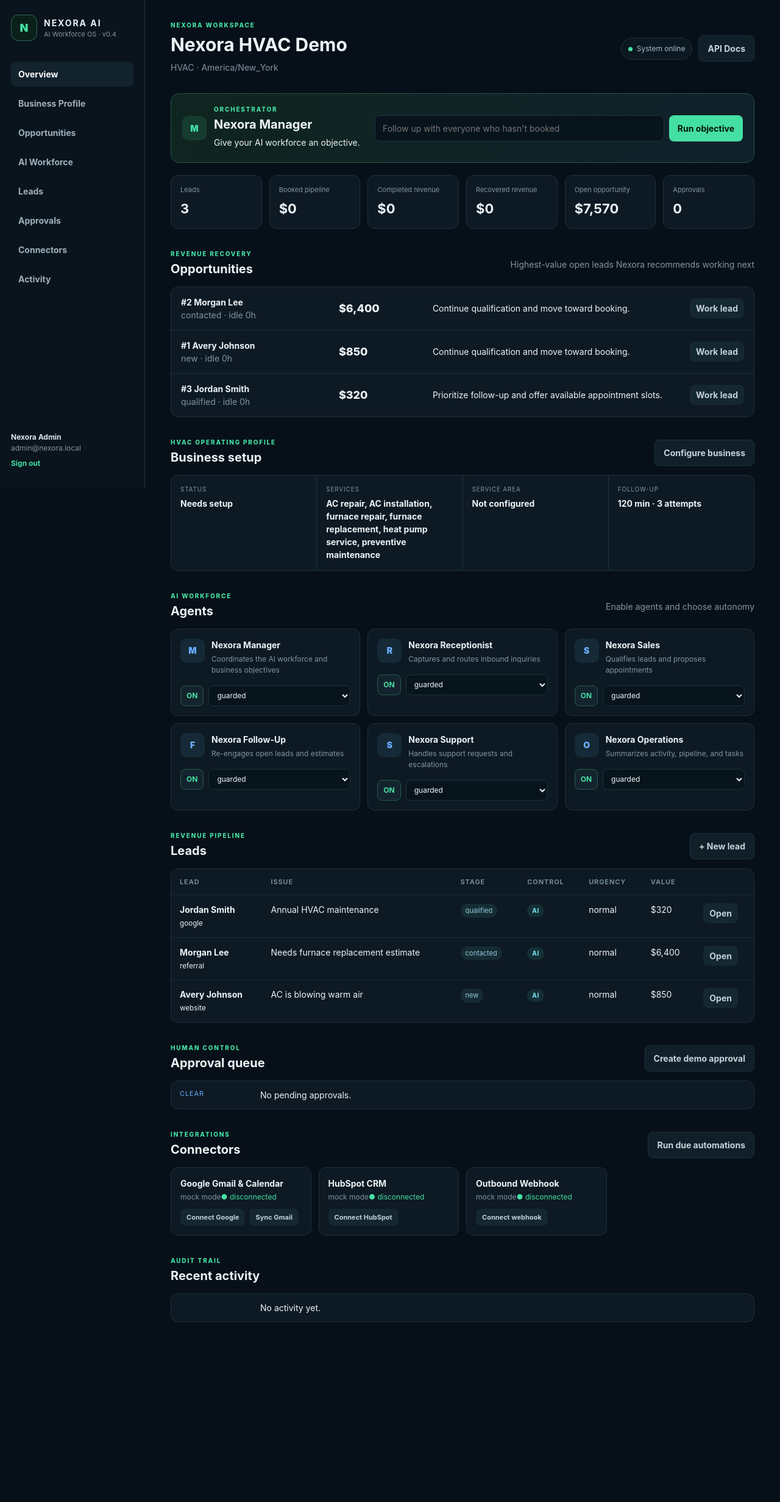
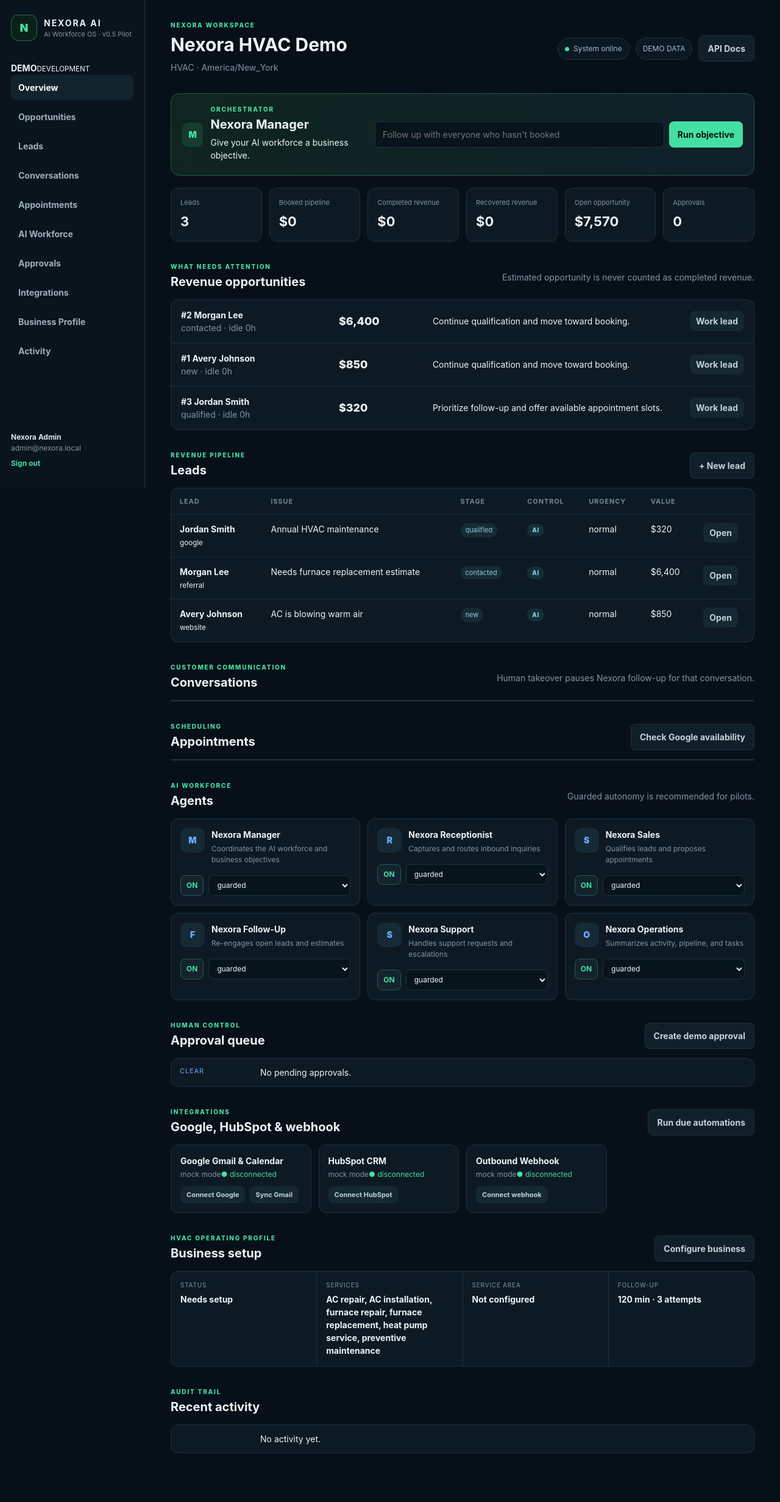
Before and after one commit to d3faulth-private/nexora-ai, a FastAPI app: page / in a window 1280 px wide. Shown: the whole page at 61% size. Before the commit the page ends 2168 px from the top, so only its background shows below. Run offline with FastAPI, Linux system fonts and the light colour scheme; the visitor is signed in with stand-in values (Sample User, id 1); data comes from the database, SQL or seed files in the repository; data that the repository does not hold is empty.

Commit message:
Build pilot-ready dashboard information architecture

```diff
--- a/app/templates/index.html
+++ b/app/templates/index.html
@@ -3,27 +3,35 @@
 <head>
   <meta charset="utf-8">
   <meta name="viewport" content="width=device-width,initial-scale=1">
+  <meta name="csrf-token" content="{{ csrf_token }}">
   <title>Nexora AI</title>
   <link rel="stylesheet" href="/static/styles.css">
 </head>
-<body>
+<body data-mode="{{ 'demo' if demo_mode else 'live' }}">
   <aside class="sidebar">
     <div class="brand">
       <div class="brand-mark">N</div>
       <div>
         <strong>NEXORA AI</strong>
-        <span>AI Workforce OS · v0.4</span>
+        <span>AI Workforce OS · v0.5 Pilot</span>
       </div>
+    </div>
+
+    <div class="mode-card {{ 'demo' if demo_mode else 'live' }}">
+      <span class="mode-dot"></span>
+      <div><strong>{{ 'DEMO' if demo_mode else 'LIVE' }}</strong><small>{{ app_env|upper }}</small></div>
     </div>
 
     <nav>
       <button class="nav active" data-scroll="overview">Overview</button>
+      <button class="nav" data-scroll="opportunities">Opportunities</button>
+      <button class="nav" data-scroll="leads">Leads</button>
+      <button class="nav" data-scroll="conversations">Conversations</button>
+      <button class="nav" data-scroll="appointments">Appointments</button>
+      <button class="nav" data-scroll="agents">AI Workforce</button>
+      <button class="nav" data-scroll="approvals">Approvals</button>
+      <button class="nav" data-scroll="connectors">Integrations</button>
       <button class="nav" data-scroll="onboarding">Business Profile</button>
-      <button class="nav" data-scroll="opportunities">Opportunities</button>
-      <button class="nav" data-scroll="agents">AI Workforce</button>
-      <button class="nav" data-scroll="leads">Leads</button>
-      <button class="nav" data-scroll="approvals">Approvals</button>
-      <button class="nav" data-scroll="connectors">Connectors</button>
       <button class="nav" data-scroll="activity">Activity</button>
     </nav>
 
@@ -31,6 +39,7 @@
       <div class="signed-user">{{ user.name }}</div>
       <div>{{ user.email }}</div>
       <form method="post" action="/logout">
+        <input type="hidden" name="csrf" value="{{ csrf_token }}">
         <button class="link-button">Sign out</button>
       </form>
     </div>
@@ -45,9 +54,18 @@
       </div>
       <div class="header-actions">
         <span class="status-pill"><span class="status-dot"></span>System online</span>
-        <a class="ghost" href="/docs" target="_blank">API Docs</a>
+        <span class="status-pill {{ 'demo-pill' if demo_mode else 'live-pill' }}">{{ 'DEMO DATA' if demo_mode else 'LIVE BUSINESS' }}</span>
+        <a class="ghost" href="/docs" target="_blank" rel="noreferrer">API Docs</a>
       </div>
     </header>
+
+    <div id="setupBanner" class="setup-banner hidden">
+      <div>
+        <strong>Finish business setup</strong>
+        <span>Nexora needs your services, coverage, hours and operating rules before going live.</span>
+      </div>
+      <button id="setupBannerBtn">Continue onboarding</button>
+    </div>
 
     <section class="manager">
       <div class="manager-title">
@@ -55,7 +73,7 @@
         <div>
           <div class="eyebrow">ORCHESTRATOR</div>
           <h2>Nexora Manager</h2>
-          <p>Give your AI workforce an objective.</p>
+          <p>Give your AI workforce a business objective.</p>
         </div>
       </div>
       <form id="managerForm">
@@ -65,17 +83,67 @@
       <div id="managerResult" class="result hidden"></div>
     </section>
 
-    <section class="metrics" id="metrics"></section>
+    <section class="metrics" id="metrics" aria-live="polite"></section>
 
     <section id="opportunities">
       <div class="section-head">
-        <div>
-          <div class="eyebrow">REVENUE RECOVERY</div>
-          <h2>Opportunities</h2>
-        </div>
-        <span class="hint">Highest-value open leads Nexora recommends working next</span>
+        <div><div class="eyebrow">WHAT NEEDS ATTENTION</div><h2>Revenue opportunities</h2></div>
+        <span class="hint">Estimated opportunity is never counted as completed revenue.</span>
       </div>
       <div class="panel" id="opportunityList"></div>
+    </section>
+
+    <section id="leads">
+      <div class="section-head">
+        <div><div class="eyebrow">REVENUE PIPELINE</div><h2>Leads</h2></div>
+        <button id="newLeadBtn" class="ghost">+ New lead</button>
+      </div>
+      <div class="panel table-wrap">
+        <table>
+          <thead><tr><th>Lead</th><th>Issue</th><th>Stage</th><th>Control</th><th>Urgency</th><th>Value</th><th></th></tr></thead>
+          <tbody id="leadRows"></tbody>
+        </table>
+      </div>
+    </section>
+
+    <section id="conversations">
+      <div class="section-head">
+        <div><div class="eyebrow">CUSTOMER COMMUNICATION</div><h2>Conversations</h2></div>
+        <span class="hint">Human takeover pauses Nexora follow-up for that conversation.</span>
+      </div>
+      <div class="panel" id="conversationList"></div>
+    </section>
+
+    <section id="appointments">
+      <div class="section-head">
+        <div><div class="eyebrow">SCHEDULING</div><h2>Appointments</h2></div>
+        <button id="checkAvailabilityBtn" class="ghost">Check Google availability</button>
+      </div>
+      <div class="panel" id="appointmentList"></div>
+    </section>
+
+    <section id="agents">
+      <div class="section-head">
+        <div><div class="eyebrow">AI WORKFORCE</div><h2>Agents</h2></div>
+        <span class="hint">Guarded autonomy is recommended for pilots.</span>
+      </div>
+      <div id="agentGrid" class="agent-grid"></div>
+    </section>
+
+    <section id="approvals">
+      <div class="section-head">
+        <div><div class="eyebrow">HUMAN CONTROL</div><h2>Approval queue</h2></div>
+        <button id="simulateApproval" class="ghost demo-only">Create demo approval</button>
+      </div>
+      <div class="panel" id="approvalList"></div>
+    </section>
+
+    <section id="connectors">
+      <div class="section-head">
+        <div><div class="eyebrow">INTEGRATIONS</div><h2>Google, HubSpot & webhook</h2></div>
+        <button id="runAutomations" class="ghost demo-only">Run due automations</button>
+      </div>
+      <div id="connectorGrid" class="connector-grid"></div>
     </section>
 
     <section id="onboarding">
@@ -86,89 +154,44 @@
       <div class="profile-card" id="profileCard"></div>
     </section>
 
-    <section id="agents">
-      <div class="section-head">
-        <div>
-          <div class="eyebrow">AI WORKFORCE</div>
-          <h2>Agents</h2>
-        </div>
-        <span class="hint">Enable agents and choose autonomy</span>
-      </div>
-      <div id="agentGrid" class="agent-grid"></div>
-    </section>
-
-    <section id="leads">
-      <div class="section-head">
-        <div>
-          <div class="eyebrow">REVENUE PIPELINE</div>
-          <h2>Leads</h2>
-        </div>
-        <button id="newLeadBtn" class="ghost">+ New lead</button>
-      </div>
-      <div class="panel table-wrap">
-        <table>
-          <thead>
-            <tr>
-              <th>Lead</th>
-              <th>Issue</th>
-              <th>Stage</th>
-              <th>Control</th>
-              <th>Urgency</th>
-              <th>Value</th>
-              <th></th>
-            </tr>
-          </thead>
-          <tbody id="leadRows"></tbody>
-        </table>
-      </div>
-    </section>
-
-    <section id="approvals">
-      <div class="section-head">
-        <div>
-          <div class="eyebrow">HUMAN CONTROL</div>
-          <h2>Approval queue</h2>
-        </div>
-        <button id="simulateApproval" class="ghost">Create demo approval</button>
-      </div>
-      <div class="panel" id="approvalList"></div>
-    </section>
-
-    <section id="connectors">
-      <div class="section-head">
-        <div>
-          <div class="eyebrow">INTEGRATIONS</div>
-          <h2>Connectors</h2>
-        </div>
-        <button id="runAutomations" class="ghost">Run due automations</button>
-      </div>
-      <div id="connectorGrid" class="connector-grid"></div>
-    </section>
-
     <section id="activity">
       <div class="section-head">
-        <div>
-          <div class="eyebrow">AUDIT TRAIL</div>
-          <h2>Recent activity</h2>
-        </div>
+        <div><div class="eyebrow">AUDIT TRAIL</div><h2>Recent activity</h2></div>
       </div>
       <div class="panel" id="activityList"></div>
     </section>
   </main>
 
   <dialog id="leadDialog">
-    <div class="dialog-card">
+    <div class="dialog-card lead-dialog-card">
       <button class="close" type="button" data-close="leadDialog">×</button>
-      <div class="eyebrow">LEAD CONVERSATION</div>
+      <div class="eyebrow">LEAD WORKSPACE</div>
       <h2 id="dialogTitle"></h2>
       <div id="leadSummary" class="lead-summary"></div>
-      <div class="lead-actions"><button type="button" id="takeoverBtn" class="ghost"></button><button type="button" id="bookBtn" class="ghost hidden">Confirm appointment</button><button type="button" id="completeJobBtn" class="ghost hidden">Complete job</button></div>
+      <div id="leadStageLine" class="stage-line"></div>
+      <div class="lead-actions">
+        <button type="button" id="takeoverBtn" class="ghost"></button>
+        <button type="button" id="bookBtn" class="ghost hidden">Confirm appointment</button>
+        <button type="button" id="completeJobBtn" class="ghost hidden">Complete job</button>
+        <button type="button" id="markLostBtn" class="ghost danger-lite">Mark lost</button>
+      </div>
+      <div class="lead-layout">
+        <div>
+          <h3>Conversation</h3>
           <div id="conversation" class="conversation"></div>
           <div class="message-compose">
             <textarea id="messageBody" placeholder="Enter a customer message..."></textarea>
             <button type="button" id="sendMessage">Send</button>
           </div>
           <div id="conversationModeNote" class="hint"></div>
+        </div>
+        <aside class="history-panel">
+          <h3>Customer history</h3>
+          <div id="customerHistory" class="history-list"></div>
+          <h3>Appointments</h3>
+          <div id="leadAppointments" class="history-list"></div>
+        </aside>
+      </div>
     </div>
   </dialog>
 
@@ -179,13 +202,13 @@
       <h2>New inquiry</h2>
       <div class="form-grid">
         <input name="name" placeholder="Name" required>
-        <input name="email" placeholder="Email">
+        <input name="email" type="email" placeholder="Email">
         <input name="phone" placeholder="Phone">
         <input name="zip_code" placeholder="ZIP code">
         <input name="estimated_value" placeholder="Estimated value" type="number" min="0" value="0">
         <textarea name="issue" placeholder="Issue / request"></textarea>
       </div>
-      <button>Create lead</button>
+      <div class="dialog-actions"><button type="button" class="ghost" data-close="newLeadDialog">Cancel</button><button>Create lead</button></div>
     </form>
   </dialog>
 
@@ -193,47 +216,98 @@
     <form id="onboardingForm" class="dialog-card wide-form">
       <button type="button" class="close" data-close="onboardingDialog">×</button>
       <div class="eyebrow">HVAC ONBOARDING</div>
-      <h2>Configure this business</h2>
+      <h2>Make Nexora business-specific</h2>
+      <div class="wizard-progress"><span class="active">1 Business</span><span>2 Services</span><span>3 Rules</span><span>4 Automation</span><span>5 Review</span></div>
+
+      <div class="wizard-step active" data-step="0">
         <div class="form-grid">
           <input name="business_name" placeholder="Business name" required>
-        <input name="industry" value="HVAC" placeholder="Industry">
+          <input name="industry" value="HVAC" readonly>
           <input name="timezone" value="America/New_York" placeholder="Timezone">
           <input name="phone" placeholder="Business phone">
-        <input name="email" placeholder="Business email">
+          <input name="email" type="email" placeholder="Business email">
           <input name="website" placeholder="Website">
+        </div>
+      </div>
+      <div class="wizard-step" data-step="1">
+        <div class="form-grid single">
           <textarea name="services" placeholder="Services, one per line"></textarea>
           <textarea name="service_area" placeholder="Service area / ZIP codes"></textarea>
+        </div>
+      </div>
+      <div class="wizard-step" data-step="2">
+        <div class="form-grid single">
           <textarea name="business_hours" placeholder="Business hours"></textarea>
           <textarea name="emergency_policy" placeholder="Emergency handling policy"></textarea>
-        <input name="booking_duration_minutes" type="number" min="15" value="60" placeholder="Appointment duration">
-        <input name="followup_after_minutes" type="number" min="15" value="120" placeholder="Follow-up delay">
-        <input name="followup_max_attempts" type="number" min="0" max="10" value="3" placeholder="Max follow-ups">
         </div>
-      <button>Save HVAC profile</button>
+      </div>
+      <div class="wizard-step" data-step="3">
+        <div class="form-grid">
+          <label>Appointment duration<input name="booking_duration_minutes" type="number" min="15" value="60"></label>
+          <label>First follow-up delay<input name="followup_after_minutes" type="number" min="15" value="120"></label>
+          <label>Maximum follow-ups<input name="followup_max_attempts" type="number" min="0" max="10" value="3"></label>
+        </div>
+      </div>
+      <div class="wizard-step" data-step="4">
+        <div id="onboardingReview" class="review-card"></div>
+        <p class="muted">After saving, connect Google to verify real appointment availability and Gmail communication.</p>
+      </div>
+
+      <div class="wizard-actions">
+        <button type="button" id="wizardBack" class="ghost">Back</button>
+        <button type="button" id="wizardNext">Next</button>
+        <button type="submit" id="wizardSave" class="hidden">Save & finish</button>
+      </div>
     </form>
   </dialog>
 
   <dialog id="hubspotDialog">
     <form id="hubspotForm" class="dialog-card">
       <button type="button" class="close" data-close="hubspotDialog">×</button>
-      <div class="eyebrow">HUBSPOT</div>
-      <h2>Connect CRM</h2>
-      <p class="muted">The credential is encrypted before storage.</p>
-      <input name="token" type="password" placeholder="HubSpot credential" required>
-      <button>Connect HubSpot</button>
+      <div class="eyebrow">HUBSPOT</div><h2>Connect CRM</h2>
+      <p class="muted">Private app credentials are encrypted before storage.</p>
+      <input name="token" type="password" autocomplete="off" placeholder="HubSpot private app token" required>
+      <div class="dialog-actions"><button type="button" class="ghost" data-close="hubspotDialog">Cancel</button><button>Connect HubSpot</button></div>
     </form>
   </dialog>
 
   <dialog id="webhookDialog">
     <form id="webhookForm" class="dialog-card">
       <button type="button" class="close" data-close="webhookDialog">×</button>
-      <div class="eyebrow">WEBHOOK</div>
-      <h2>Connect endpoint</h2>
-      <input name="url" placeholder="https://example.com/webhook" required>
-      <input name="secret" type="password" placeholder="Signing secret">
-      <button>Connect webhook</button>
+      <div class="eyebrow">WEBHOOK</div><h2>Connect endpoint</h2>
+      <input name="url" type="url" placeholder="https://example.com/webhook" required>
+      <input name="secret" type="password" autocomplete="off" placeholder="Signing secret">
+      <div class="dialog-actions"><button type="button" class="ghost" data-close="webhookDialog">Cancel</button><button>Connect webhook</button></div>
     </form>
   </dialog>
+
+  <dialog id="revenueDialog">
+    <form id="revenueForm" class="dialog-card">
+      <button type="button" class="close" data-close="revenueDialog">×</button>
+      <div class="eyebrow">CONFIRMED REVENUE</div><h2>Complete job</h2>
+      <p class="muted">Enter the actual completed amount. Nexora keeps pipeline separate from confirmed revenue.</p>
+      <label>Actual revenue<input id="actualRevenue" name="actual_amount" type="number" min="0" step="0.01" required></label>
+      <div class="dialog-actions"><button type="button" class="ghost" data-close="revenueDialog">Cancel</button><button>Record completed job</button></div>
+    </form>
+  </dialog>
+
+  <dialog id="confirmDialog">
+    <form method="dialog" class="dialog-card">
+      <div class="eyebrow">CONFIRM ACTION</div><h2 id="confirmTitle">Confirm</h2>
+      <p id="confirmMessage" class="muted"></p>
+      <div class="dialog-actions"><button value="cancel" class="ghost">Cancel</button><button value="confirm" id="confirmAction">Confirm</button></div>
+    </form>
+  </dialog>
+
+  <dialog id="availabilityDialog">
+    <div class="dialog-card">
+      <button type="button" class="close" data-close="availabilityDialog">×</button>
+      <div class="eyebrow">GOOGLE CALENDAR</div><h2>Next available windows</h2>
+      <div id="availabilityList" class="history-list"></div>
+    </div>
+  </dialog>
+
+  <div id="toastRegion" class="toast-region" aria-live="polite"></div>
 
   <script src="/static/app.js"></script>
 </body>
```
Lines whose indentation alone changed are shown as unchanged.
